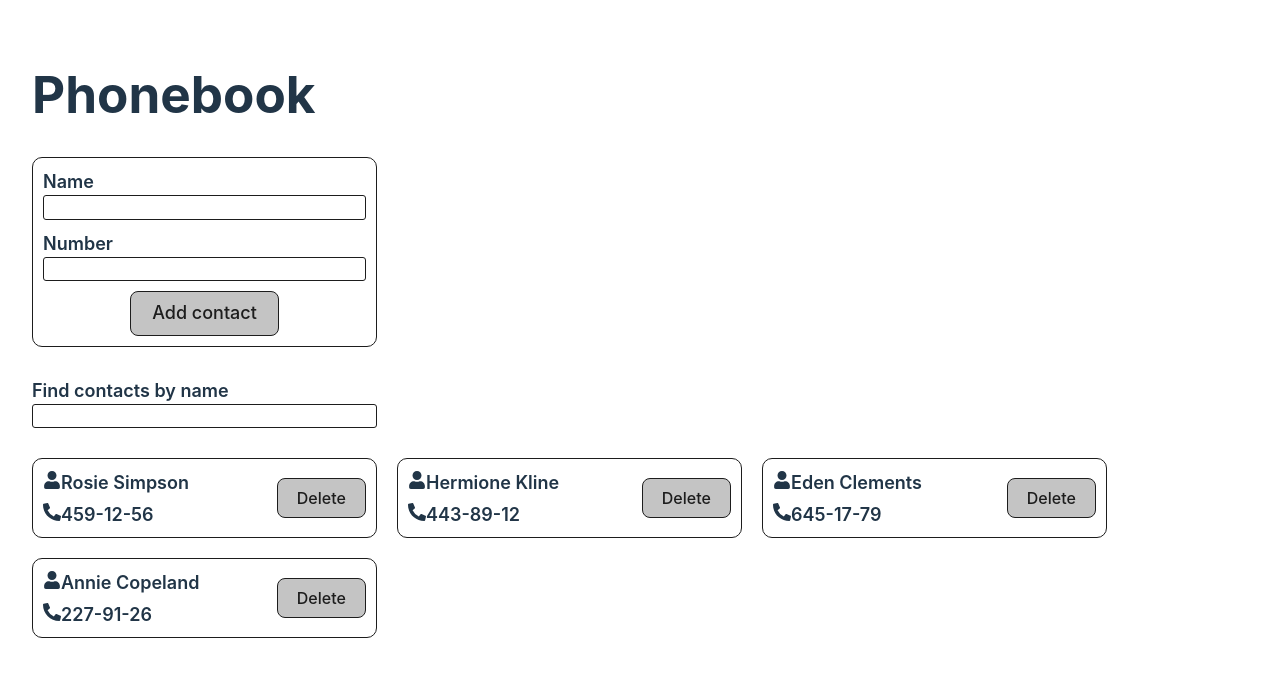
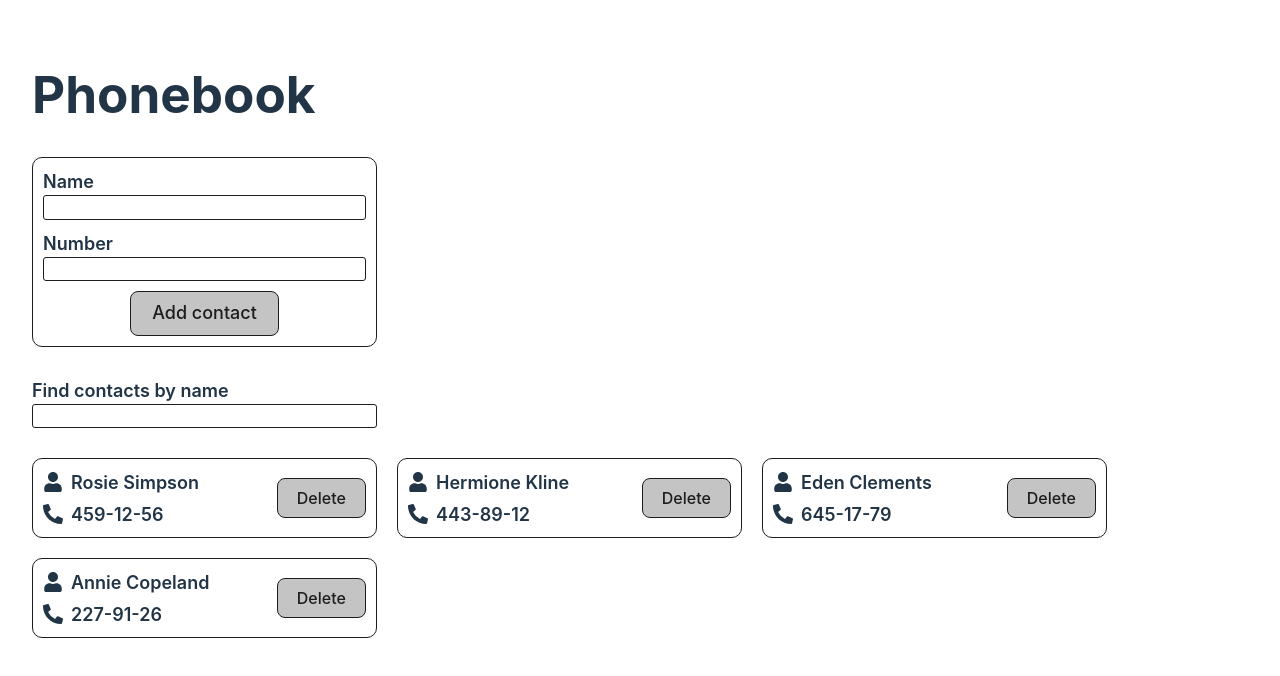
Before and after one commit to Serhii-Ivanchenko/goit-react-hw-03, a React (Vite) app: page / in a window 1280 px wide. Shown: the top 676 px of the page. Built offline with nearby package versions, Linux system fonts and the light colour scheme.

Commit message:
icons fix

```diff
--- a/src/components/Contact/Contact.jsx
+++ b/src/components/Contact/Contact.jsx
@@ -7,11 +7,11 @@ export default function Contact({ data, onContactDelete }) {
     <div className={css.card}>
       <div className={css.info}>
         <p>
-          <FaUser />
+          <FaUser className={css.icon} />
           {data.name}
         </p>
         <p>
-          <FaPhoneAlt />
+          <FaPhoneAlt className={css.icon} />
           {data.number}
         </p>
       </div>
--- a/src/components/Contact/Contact.module.css
+++ b/src/components/Contact/Contact.module.css
@@ -17,7 +17,12 @@
     gap: 5px;
     font-weight: 600;
     font-size: 18px;
+}
 
+.info > p {
+    display: flex;
+    gap: 8px;
+    align-items: center;
 }
 
 .btn {
@@ -34,3 +39,8 @@
     cursor: pointer;
     transition: border-color 0.25s;
 }
+
+.icon {
+    width: 20px;
+    height: 20px;
+}
```
